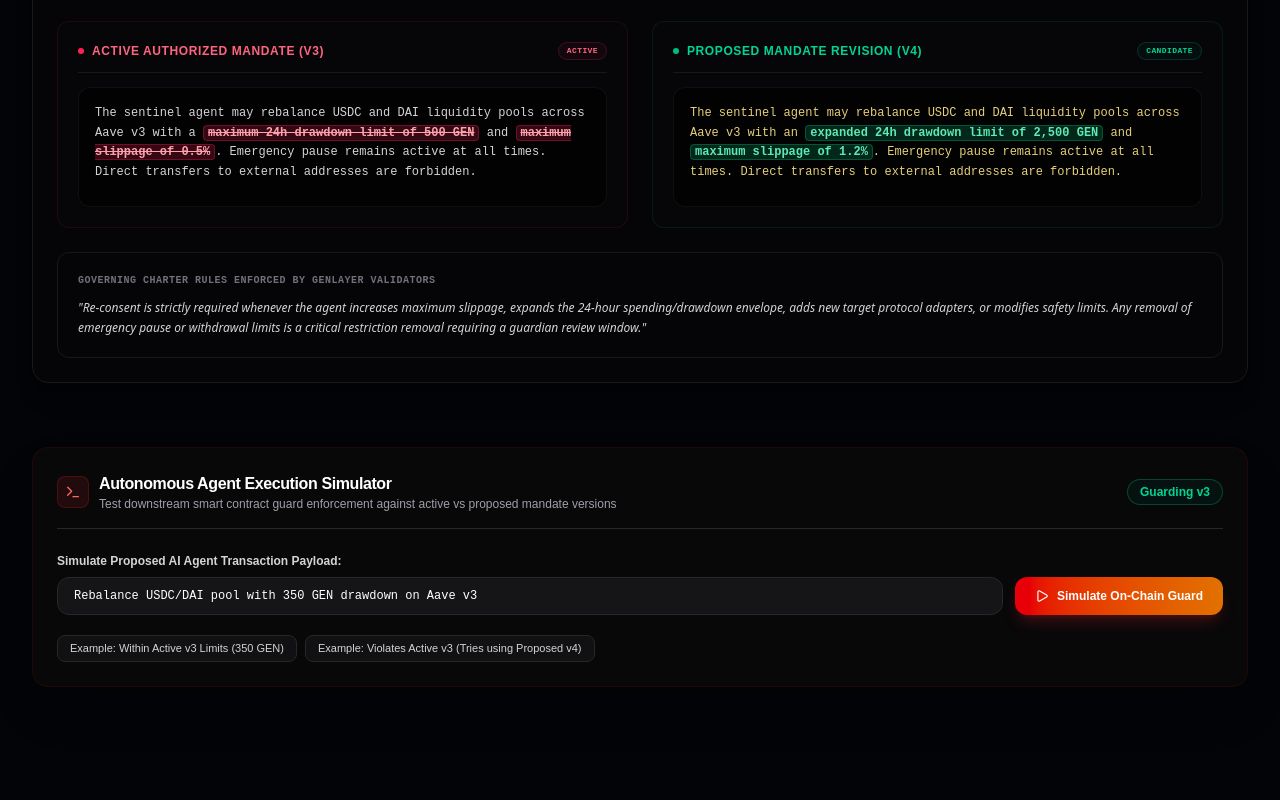
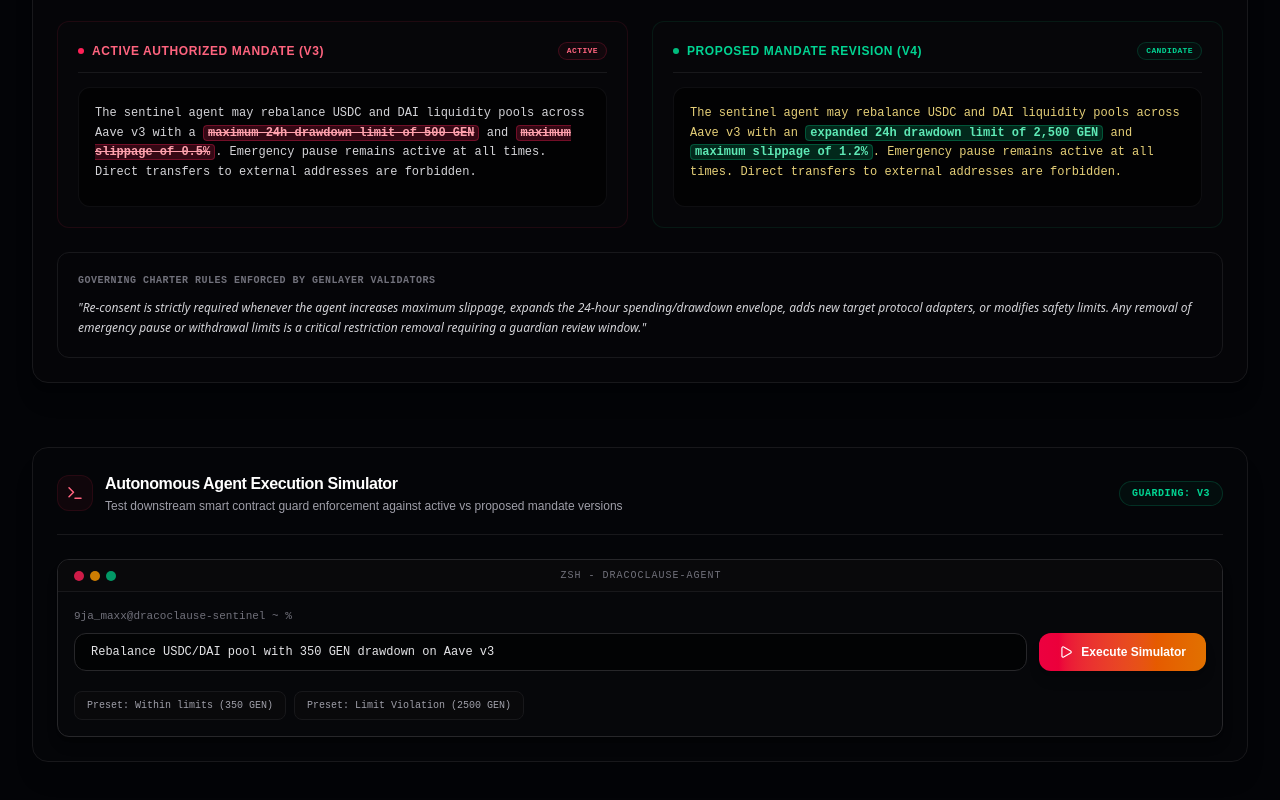
Before and after one commit to 9ja-maxx/dracoclause, a Next.js app in the folder frontend/: page / in a window 1280 px wide. Shown: the part 2085-2885 px from the top of the page. Built offline with nearby package versions, Linux system fonts and the light colour scheme; what genlayer-js would draw is missing.

Commit message:
design: design command line terminal mockup panel for AgentSimulator

```diff
--- a/frontend/src/components/AgentSimulator.tsx
+++ b/frontend/src/components/AgentSimulator.tsx
@@ -1,7 +1,7 @@
 "use client";
 
 import React, { useState } from "react";
-import { Terminal, ShieldCheck, ShieldAlert, Play, CheckCircle2, AlertCircle } from "lucide-react";
+import { Terminal, ShieldCheck, ShieldAlert, Play } from "lucide-react";
 import { MandateDemoData } from "./MandateExplorer";
 
 export function AgentSimulator({ mandate }: { mandate: MandateDemoData }) {
@@ -13,7 +13,6 @@
   } | null>(null);
 
   const runSimulation = () => {
-    // Check simulated action against active mandate
     const isOverLimit = actionInput.includes("2500") || actionInput.includes("5000") || actionInput.toLowerCase().includes("unvetted");
     if (isOverLimit) {
       setSimulationResult({
@@ -31,81 +30,96 @@
   };
 
   return (
-    <div className="rounded-2xl border border-red-950/40 bg-zinc-950/90 p-6 shadow-2xl backdrop-blur-xl">
-      <div className="flex items-center justify-between border-b border-zinc-800 pb-4">
-        <div className="flex items-center gap-2.5">
-          <div className="flex size-8 items-center justify-center rounded-lg bg-red-500/10 text-red-400 border border-red-500/20">
-            <Terminal className="size-4" />
+    <div className="rounded-2xl border border-zinc-900 bg-zinc-950/40 p-6 shadow-xl relative overflow-hidden">
+      <div className="flex flex-wrap items-center justify-between gap-4 border-b border-zinc-900 pb-5">
+        <div className="flex items-center gap-3">
+          <div className="flex size-9 items-center justify-center rounded-xl bg-rose-500/5 text-rose-400 border border-rose-500/10">
+            <Terminal className="size-4.5" />
           </div>
           <div>
             <h3 className="font-bold text-white text-base tracking-tight">Autonomous Agent Execution Simulator</h3>
-            <p className="text-xs text-zinc-400">Test downstream smart contract guard enforcement against active vs proposed mandate versions</p>
+            <p className="text-xs text-zinc-400 font-light mt-0.5">Test downstream smart contract guard enforcement against active vs proposed mandate versions</p>
           </div>
         </div>
-        <span className="rounded-full border border-emerald-500/30 bg-emerald-950/30 px-3 py-1 text-xs font-bold text-emerald-400">
-          Guarding v{mandate.activeVersion}
+        <span className="rounded-full border border-emerald-500/20 bg-emerald-500/5 px-3 py-1 text-[10px] font-bold uppercase tracking-wider font-mono text-emerald-400">
+          Guarding: v{mandate.activeVersion}
         </span>
       </div>
 
-      <div className="mt-6 space-y-4">
+      <div className="mt-6 space-y-5">
+        {/* Terminal Header */}
+        <div className="rounded-xl border border-zinc-800 bg-[#06070a] overflow-hidden shadow-lg">
+          <div className="flex items-center justify-between bg-zinc-950 px-4 py-2 border-b border-zinc-900">
+            <div className="flex items-center gap-1.5">
+              <div className="size-2.5 rounded-full bg-rose-500/80" />
+              <div className="size-2.5 rounded-full bg-amber-500/80" />
+              <div className="size-2.5 rounded-full bg-emerald-500/80" />
+            </div>
+            <span className="text-[10px] font-mono text-zinc-500 uppercase tracking-widest">zsh - dracoclause-agent</span>
+            <div className="w-10" />
+          </div>
+
+          <div className="p-4 space-y-4">
             <div>
-          <label className="block text-xs font-semibold text-zinc-300 mb-2">
-            Simulate Proposed AI Agent Transaction Payload:
-          </label>
+              <div className="flex items-center gap-2 text-[11px] text-zinc-500 font-mono mb-2">
+                <span>9ja_maxx@dracoclause-sentinel ~ %</span>
+              </div>
               <div className="flex flex-col sm:flex-row gap-3">
                 <input
                   type="text"
                   value={actionInput}
                   onChange={(e) => setActionInput(e.target.value)}
-              className="flex-1 rounded-xl border border-zinc-800 bg-zinc-900/80 px-4 py-2.5 text-xs text-white font-mono placeholder:text-zinc-600 focus:border-red-500/50 focus:outline-none"
+                  className="flex-1 rounded-xl border border-zinc-800 bg-black/60 px-4 py-2.5 text-xs text-zinc-200 font-mono focus:border-rose-500/40 focus:outline-none focus:ring-1 focus:ring-rose-500/10"
                   placeholder="Enter simulated action..."
                 />
                 <button
                   onClick={runSimulation}
-              className="flex items-center justify-center gap-2 rounded-xl bg-gradient-to-r from-red-600 to-amber-600 px-5 py-2.5 text-xs font-bold text-white shadow-lg shadow-red-500/20 transition hover:from-red-500 hover:to-amber-500"
+                  className="flex items-center justify-center gap-2 rounded-xl bg-gradient-to-r from-rose-600 to-amber-600 px-5 py-2.5 text-xs font-bold text-white shadow-lg transition hover:scale-[1.02]"
                 >
                   <Play className="size-3.5" />
-              <span>Simulate On-Chain Guard</span>
+                  <span>Execute Simulator</span>
                 </button>
               </div>
             </div>
 
-        {/* Preset quick simulation buttons */}
-        <div className="flex flex-wrap gap-2 pt-1">
+            {/* Quick Simulation Options */}
+            <div className="flex flex-wrap gap-2 text-[10px] font-mono pt-1">
               <button
                 onClick={() => setActionInput("Rebalance USDC/DAI pool with 350 GEN drawdown on Aave v3")}
-            className="rounded-lg border border-zinc-800 bg-zinc-900/60 px-3 py-1 text-[11px] text-zinc-300 hover:border-emerald-500/40 hover:text-emerald-300"
+                className="rounded-lg border border-zinc-900 bg-zinc-950 px-3 py-1.5 text-zinc-400 transition hover:border-emerald-500/30 hover:text-emerald-400"
               >
-            Example: Within Active v{mandate.activeVersion} Limits (350 GEN)
+                Preset: Within limits (350 GEN)
               </button>
               <button
                 onClick={() => setActionInput("Execute arbitrage with 2500 GEN drawdown on unvetted pool")}
-            className="rounded-lg border border-zinc-800 bg-zinc-900/60 px-3 py-1 text-[11px] text-zinc-300 hover:border-red-500/40 hover:text-red-300"
+                className="rounded-lg border border-zinc-900 bg-zinc-950 px-3 py-1.5 text-zinc-400 transition hover:border-rose-500/30 hover:text-rose-400"
               >
-            Example: Violates Active v{mandate.activeVersion} (Tries using Proposed v{mandate.openVersion})
+                Preset: Limit Violation (2500 GEN)
               </button>
+            </div>
+          </div>
         </div>
 
         {/* Simulation Output Card */}
         {simulationResult && (
           <div
-            className={"mt-4 rounded-xl border p-4 transition-all duration-300 " +
+            className={"rounded-xl border p-5 transition-all duration-300 " +
               (simulationResult.allowed
-                ? "border-emerald-500/40 bg-emerald-950/20 text-emerald-300"
-                : "border-red-500/40 bg-red-950/20 text-red-300")}
+                ? "border-emerald-500/20 bg-emerald-950/5 text-emerald-300"
+                : "border-rose-500/20 bg-rose-950/5 text-rose-300")}
           >
-            <div className="flex items-start gap-3">
+            <div className="flex items-start gap-3.5">
               {simulationResult.allowed ? (
-                <ShieldCheck className="size-5 text-emerald-400 shrink-0 mt-0.5" />
+                <ShieldCheck className="size-5.5 text-emerald-400 shrink-0 mt-0.5 animate-pulse" />
               ) : (
-                <ShieldAlert className="size-5 text-red-400 shrink-0 mt-0.5" />
+                <ShieldAlert className="size-5.5 text-rose-400 shrink-0 mt-0.5 animate-pulse" />
               )}
-              <div>
-                <h4 className="font-bold text-xs uppercase tracking-wider">
+              <div className="space-y-1">
+                <h4 className="font-bold text-xs uppercase tracking-wider font-sans">
                   {simulationResult.allowed ? "TRANSACTION PERMITTED BY ON-CHAIN GUARD" : "TRANSACTION REJECTED (FAIL-CLOSED GUARD)"}
                 </h4>
-                <p className="mt-1 text-xs leading-relaxed text-zinc-300">{simulationResult.reason}</p>
-                <div className="mt-2 text-[10px] font-mono text-zinc-400">
+                <p className="text-xs leading-relaxed text-zinc-300 font-light">{simulationResult.reason}</p>
+                <div className="mt-3 text-[9px] font-mono text-zinc-550 border-t border-zinc-900/60 pt-2">
                   is_mandate_authorized("{mandate.id}", {simulationResult.versionChecked}) == {simulationResult.allowed ? "TRUE" : "FALSE"}
                 </div>
               </div>
```
Lines whose indentation alone changed are shown as unchanged.
